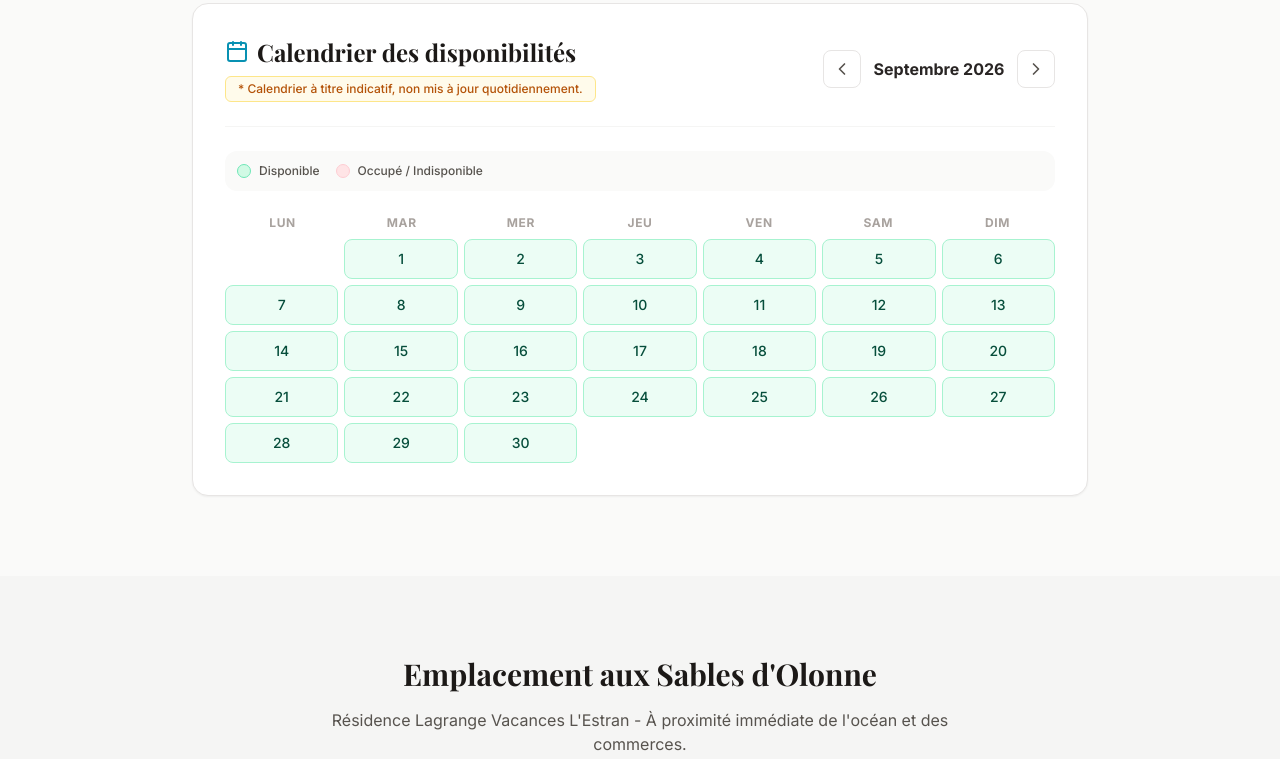
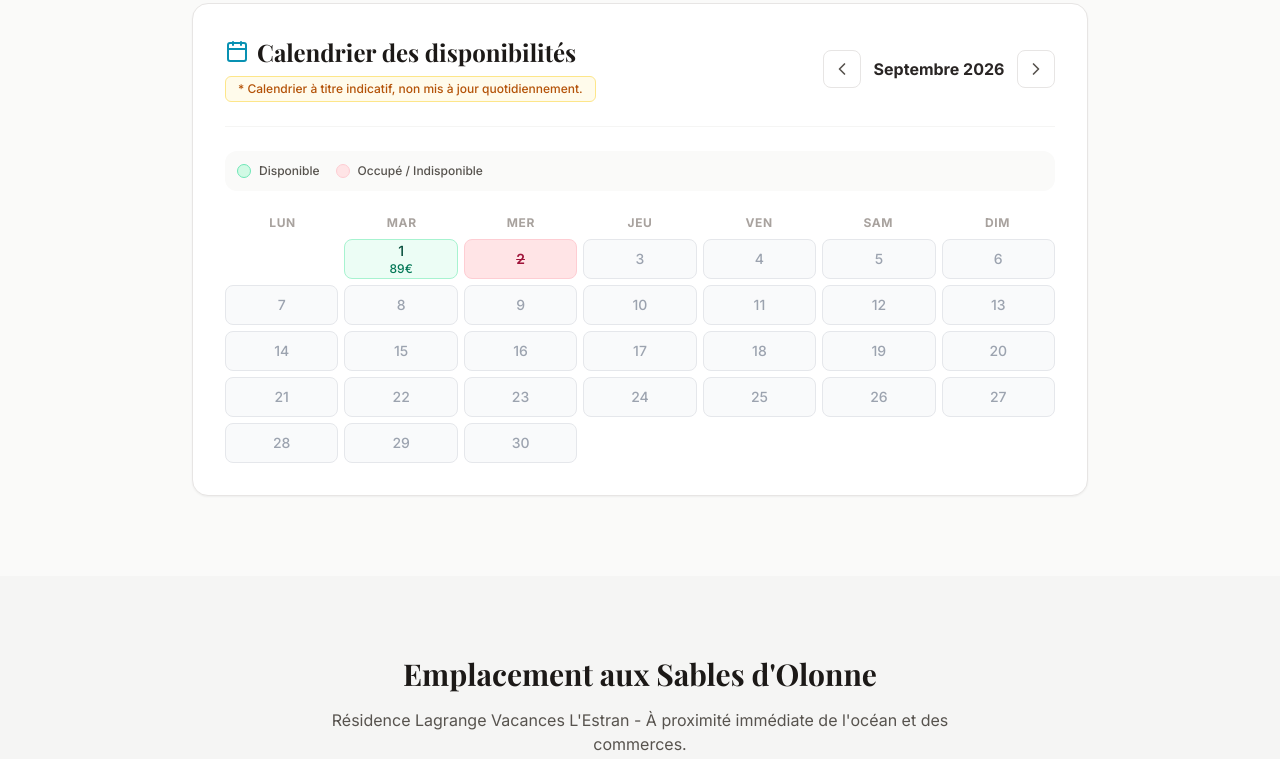
Before and after one commit to himdalielocation-alt/lesrefletsdelaloubine, a plain HTML site: page index.html in a window 1280 px wide. Shown: the part 3421-4180 px from the top of the page. Drawn offline with nearby package versions, Linux system fonts and the light colour scheme.

Commit message:
Refactor calendar to load data from JSON
Updated calendar functionality to load data asynchronously from a JSON file and adjusted rendering logic based on availability.

```diff
--- a/index.html
+++ b/index.html
@@ -437,19 +437,34 @@
             .openPopup();
 
         // Script du Calendrier
-        let currentDate = new Date();
+                let currentDate = new Date();
+        let calendarData = {};
 
-        // Dates d'exemples réservées (Format : AAAA-MM-JJ)
-        const bookedDates = [
-            "2026-07-11", "2026-07-12", "2026-07-13", "2026-07-14", "2026-07-15", "2026-07-16", "2026-07-17", "2026-07-18",
-            "2026-08-01", "2026-08-02", "2026-08-03", "2026-08-04", "2026-08-05", "2026-08-06", "2026-08-07", "2026-08-08"
-        ];
+        async function loadCalendarData() {
+            try {
+                const response = await fetch('data/calendar.json');
+                if (!response.ok) throw new Error(`HTTP ${response.status}`);
+
+                const data = await response.json();
+                data.calendar.forEach(entry => {
+                    calendarData[entry.date] = {
+                        available: entry.available,
+                        price: entry.price,
+                        minStay: entry.minStay || 1
+                    };
+                });
+
+                renderCalendar();
+            } catch (error) {
+                console.error('Erreur:', error);
+            }
+        }
 
         function renderCalendar() {
             const year = currentDate.getFullYear();
             const month = currentDate.getMonth();
 
-            const firstDayIndex = (new Date(year, month, 1).getDay() + 6) % 7; // Lundi = 0
+            const firstDayIndex = (new Date(year, month, 1).getDay() + 6) % 7;
             const lastDay = new Date(year, month + 1, 0).getDate();
 
             const monthNames = ["Janvier", "Février", "Mars", "Avril", "Mai", "Juin", "Juillet", "Août", "Septembre", "Octobre", "Novembre", "Décembre"];
@@ -459,25 +474,33 @@
             const grid = document.getElementById('calendarGrid');
             grid.innerHTML = '';
 
-            // Cases vides début de mois
             for (let i = 0; i < firstDayIndex; i++) {
                 const emptyCell = document.createElement('div');
                 emptyCell.className = 'h-10 border border-transparent';
                 grid.appendChild(emptyCell);
             }
 
-            // Jours du mois
             for (let day = 1; day <= lastDay; day++) {
                 const dayCell = document.createElement('div');
                 const dateString = `${year}-${String(month + 1).padStart(2, '0')}-${String(day).padStart(2, '0')}`;
-                const isBooked = bookedDates.includes(dateString);
+                const dayInfo = calendarData[dateString];
 
-                let bgClasses = isBooked
-                    ? 'bg-rose-100 text-rose-800 border-rose-200 line-through font-semibold'
-                    : 'bg-emerald-50 text-emerald-900 border-emerald-200 hover:bg-emerald-100';
+                let bgClasses, content;
+                if (dayInfo) {
+                    if (dayInfo.available) {
+                        bgClasses = 'bg-emerald-50 text-emerald-900 border-emerald-200 hover:bg-emerald-100';
+                        content = `<div class="font-medium">${day}</div><div class="text-xs text-emerald-700">${dayInfo.price}€</div>`;
+                    } else {
+                        bgClasses = 'bg-rose-100 text-rose-800 border-rose-200 line-through font-semibold';
+                        content = day;
+                    }
+                } else {
+                    bgClasses = 'bg-gray-50 text-gray-400 border-gray-200';
+                    content = day;
+                }
 
-                dayCell.className = `h-10 flex items-center justify-center rounded-lg border text-sm transition font-medium ${bgClasses}`;
-                dayCell.textContent = day;
+                dayCell.className = `h-10 flex flex-col items-center justify-center rounded-lg border text-sm transition font-medium ${bgClasses}`;
+                dayCell.innerHTML = typeof content === 'number' ? content : content;
                 grid.appendChild(dayCell);
             }
         }
@@ -492,8 +515,7 @@
             renderCalendar();
         });
 
-        // Premier rendu du calendrier
-        renderCalendar();
+        loadCalendarData();
     </script>
 </body>
 </html>
```
